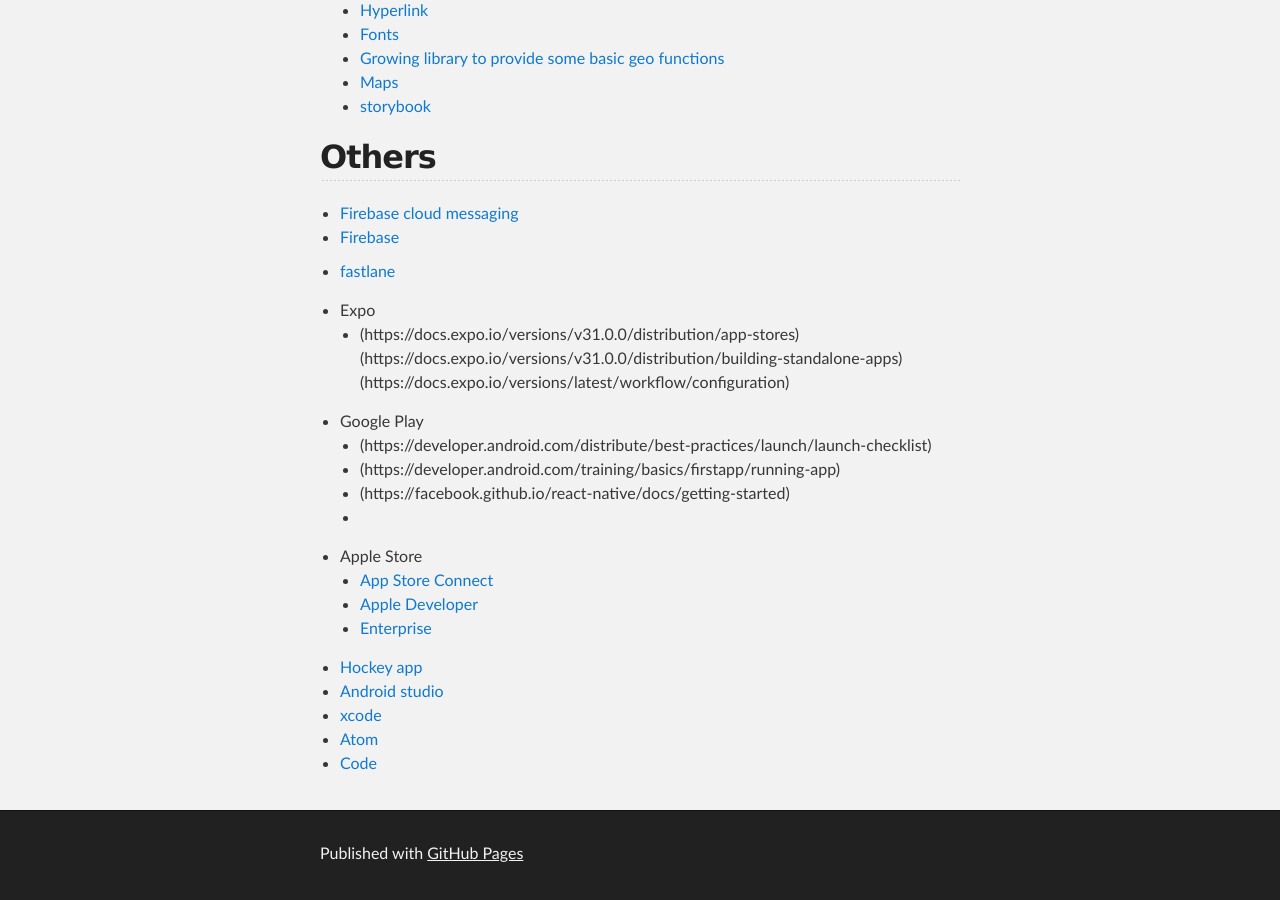
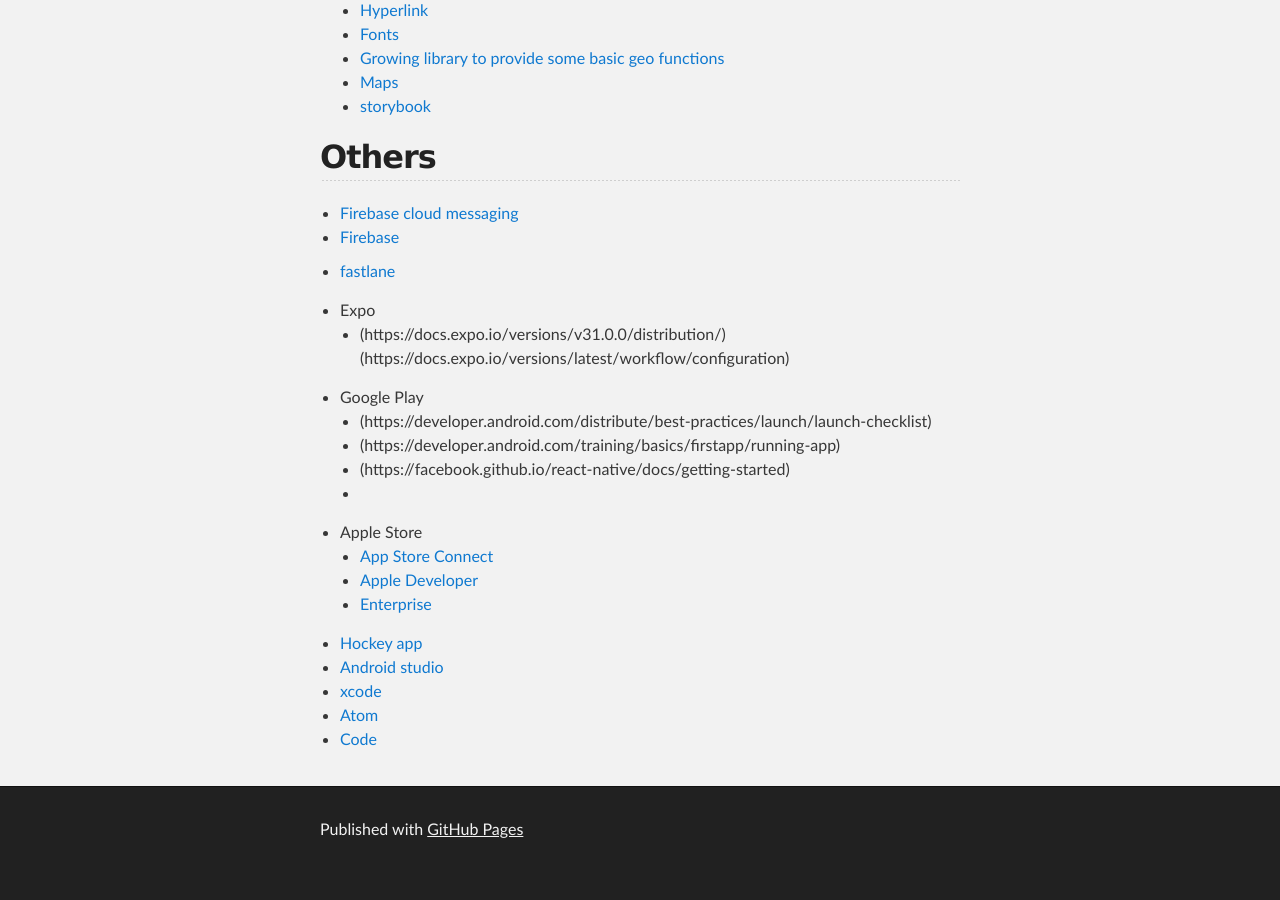
Before and after one commit to haapio/haapio.github.io, a Jekyll site: the page built from react-native.md, in a window 1280 px wide and 900 px high, scrolled down 2892 px. Built offline with Jekyll 4.4.1, drawn with Linux system fonts in a browser that asks for light colours; after the commit the page ends 3768 px from its top, so only the background shows below that; part of the change alters nothing that is shown.

Commit message:
Update react-native.md

```diff
--- a/react-native.md
+++ b/react-native.md
@@ -121,8 +121,7 @@ Here you can find some useful links about React Native.
 - [fastlane](https://fastlane.tools/)
 
 - Expo
-  - (https://docs.expo.io/versions/v31.0.0/distribution/app-stores)
-    (https://docs.expo.io/versions/v31.0.0/distribution/building-standalone-apps)
+  - (https://docs.expo.io/versions/v31.0.0/distribution/)
     (https://docs.expo.io/versions/latest/workflow/configuration)
 
 - Google Play
```
